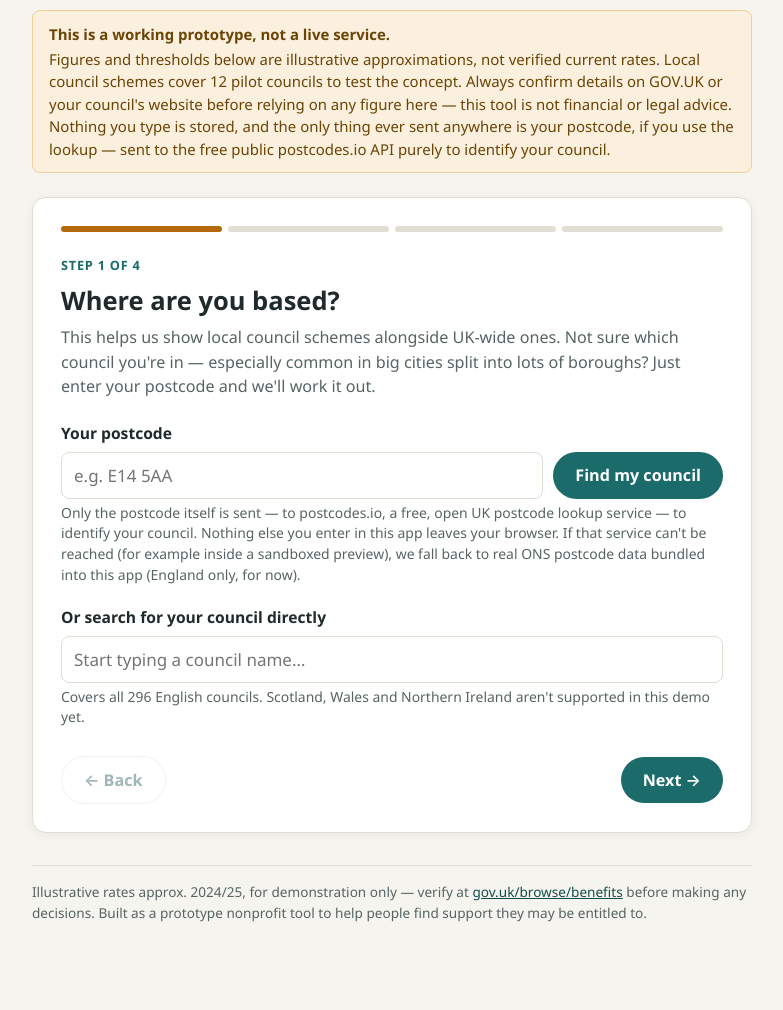
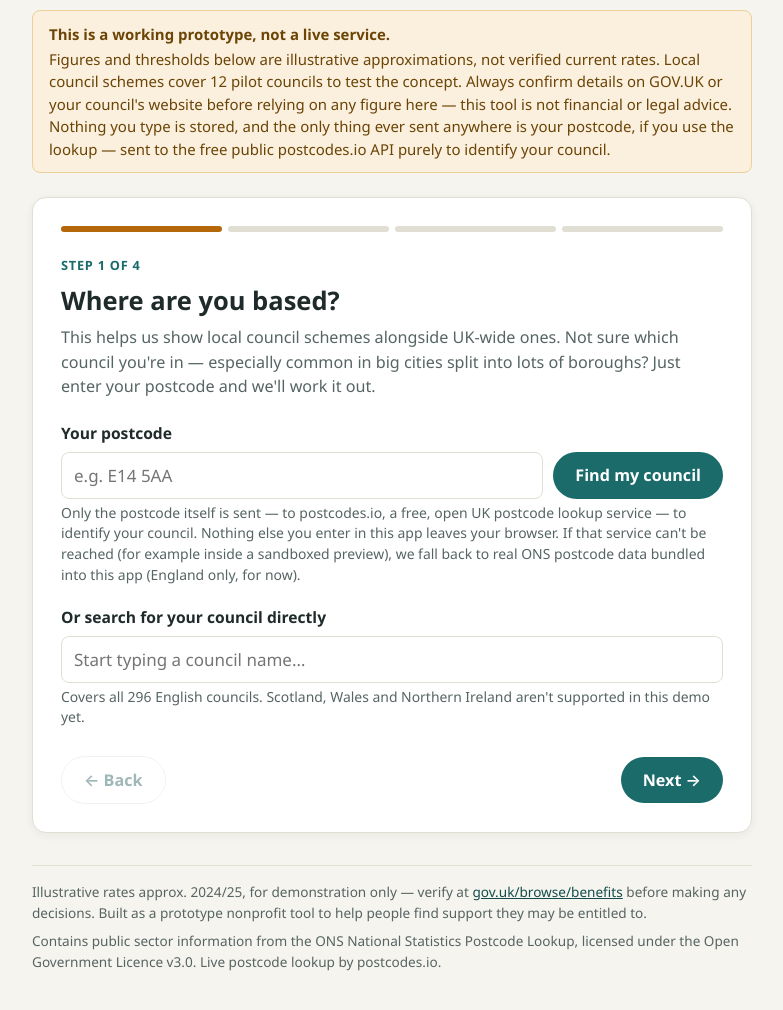
Before and after one commit to Jakebanks123/Nonprofit, a website: page index.html in a window 1280 px wide. Shown: the part 82-1092 px from the top of the page, without its empty margins (248-1031 px from the left). Drawn offline with Linux system fonts and the light colour scheme.

Commit message:
Add ONS attribution line to the footer
data/postcodes.js bundles a snapshot of the ONS National Statistics
Postcode Lookup, published under the Open Government Licence — which
requires an attribution statement. The provenance was only ever
described in source comments and the README; nothing was user-facing.

Nested inside the existing footer.disclaimer rather than as a sibling
element, so it inherits the existing font size and colour instead of
needing its own styling from scratch.

Co-Authored-By: Claude Fable 5 <noreply@anthropic.com>

```diff
--- a/index.html
+++ b/index.html
@@ -32,6 +32,9 @@
     Illustrative rates approx. 2024/25, for demonstration only — verify at
     <a href="https://www.gov.uk/browse/benefits" target="_blank" rel="noopener">gov.uk/browse/benefits</a>
     before making any decisions. Built as a prototype nonprofit tool to help people find support they may be entitled to.
+    <div class="attribution">
+      Contains public sector information from the ONS National Statistics Postcode Lookup, licensed under the Open Government Licence v3.0. Live postcode lookup by postcodes.io.
+    </div>
   </footer>
 
 </div>
--- a/style.css
+++ b/style.css
@@ -379,6 +379,10 @@
     padding-top: 16px;
   }
 
+  footer.disclaimer .attribution {
+    margin-top: 8px;
+  }
+
   .restart-row {
     text-align: center;
     margin-top: 24px;
```
